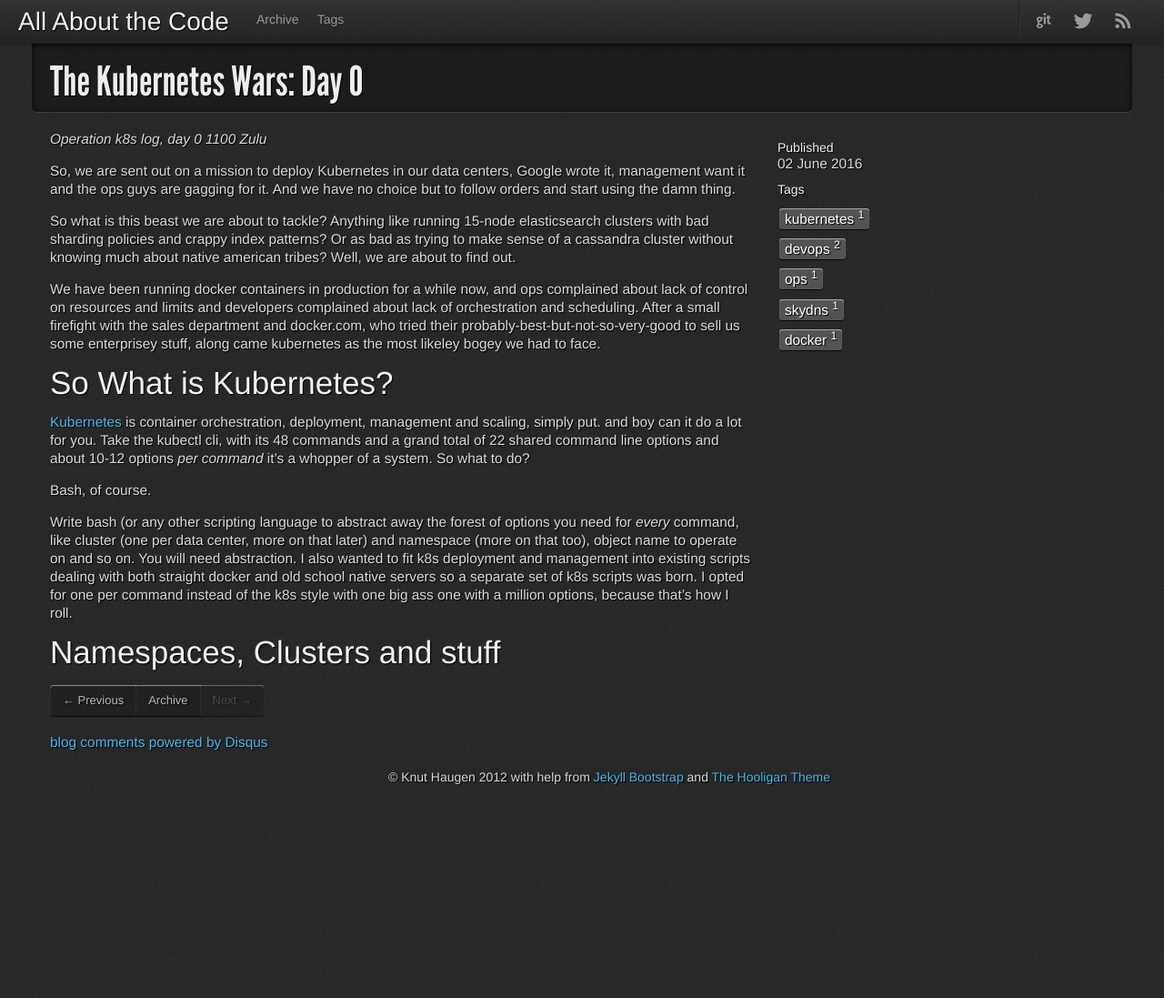
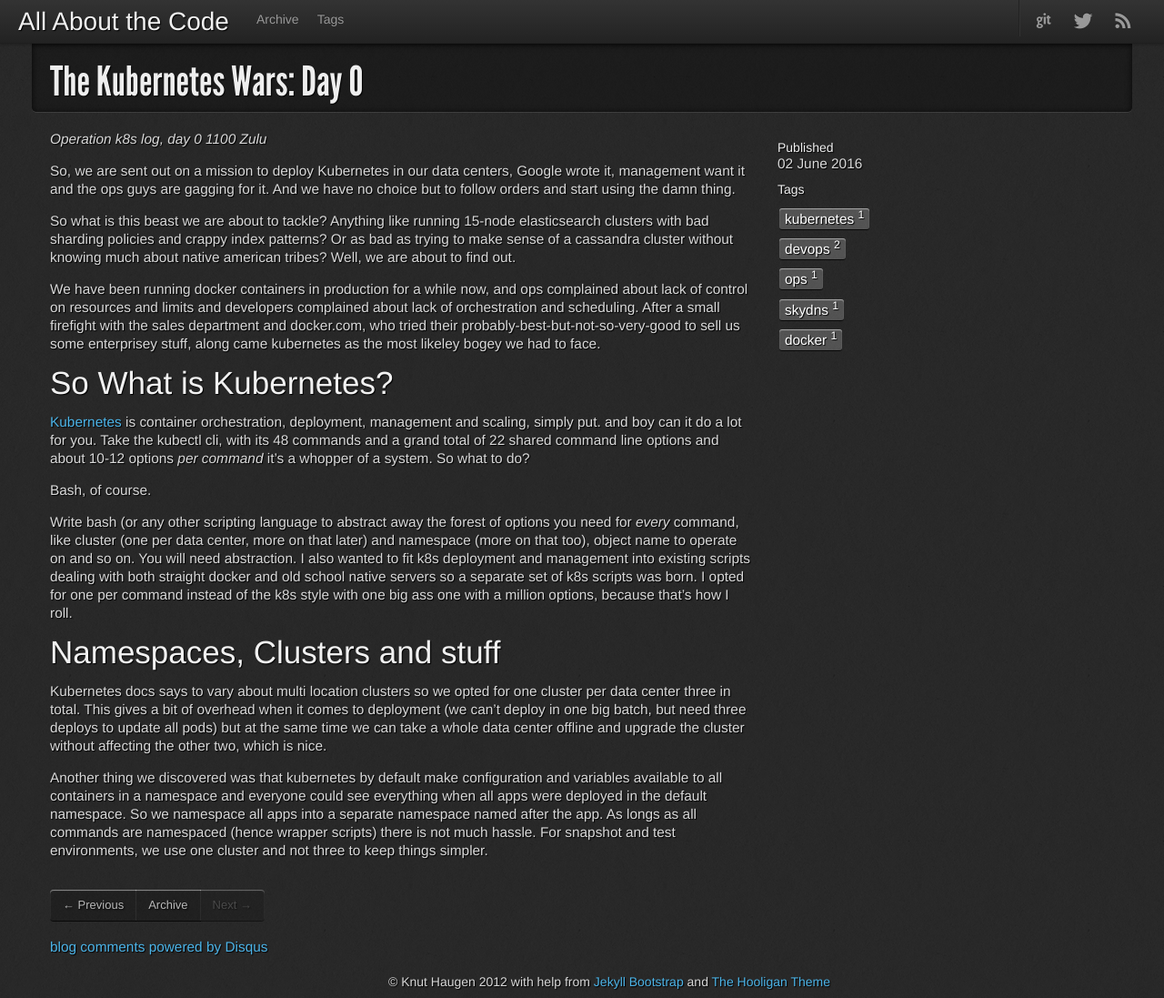
Before and after one commit to knuthaug/blog.knuthaugen.no, a Jekyll site: the page built from _posts/2016-06-02-kubernetes-wars-day-0.md, in a window 1280 px wide. Shown: the whole page at 91% size. Built offline with Jekyll 4.4.1, drawn with Linux system fonts in a browser that asks for light colours; comment, search, counter and statistics services are not loaded; before the commit the page ends 900 px from its top, so only the background shows below that.

Commit message:
Update 2016-06-02-kubernetes-wars-day-0.md

```diff
--- a/_posts/2016-06-02-kubernetes-wars-day-0.md
+++ b/_posts/2016-06-02-kubernetes-wars-day-0.md
@@ -25,3 +25,7 @@
 
 Namespaces, Clusters and stuff
 -------------------------------
+
+Kubernetes docs says to vary about multi location clusters so we opted for one cluster per data center three in total. This gives a bit of overhead when it comes to deployment (we can't deploy in one big batch, but need three deploys to update all pods) but at the same time we can take a whole data center offline and upgrade the cluster without affecting the other two, which is nice.
+
+Another thing we discovered was that kubernetes by default make configuration and variables available to all containers in a namespace and everyone could see everything when all apps were deployed in the default namespace. So we namespace all apps into a separate namespace named after the app. As longs as all commands are namespaced (hence wrapper scripts) there is not much hassle. For snapshot and test environments, we use one cluster and not three to keep things simpler.
```
